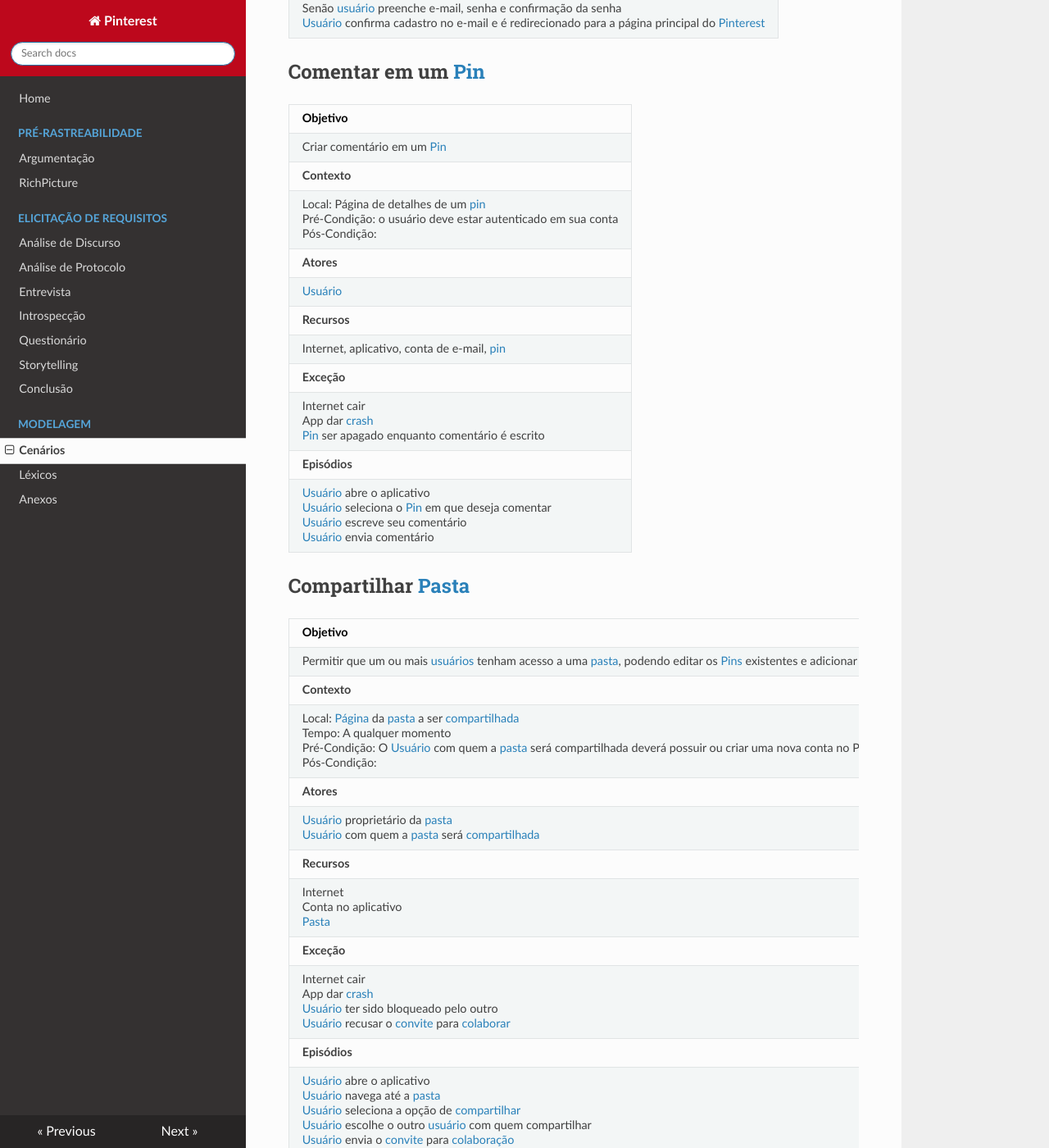
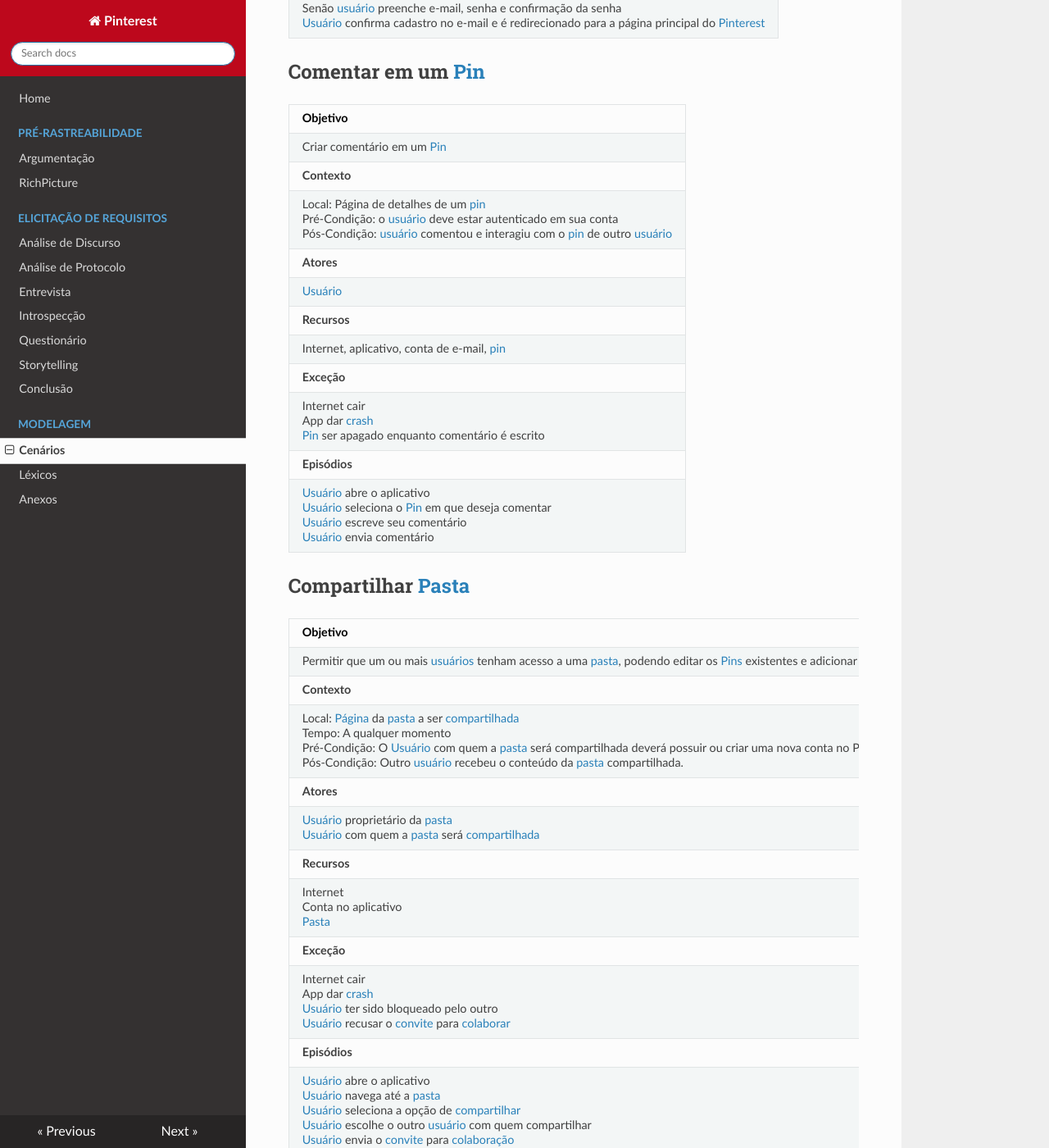
Before and after one commit to joberthrogers18/2018.2-Requisitos-Pinterest, an MkDocs documentation site: the page built from docs/cenarios.md, in a window 1280 px wide and 1400 px high, scrolled down 1059 px. Shown: the whole window at 82% size. Built offline with MkDocs 1.6.1, drawn with Linux system fonts in a browser that asks for light colours; nearby versions of some CDN libraries; old or Windows-style settings are respelled for this version of MkDocs; some of the changed text lies outside the part shown.

Commit message:
Included post conditions on scenarios

```diff
--- a/docs/cenarios.md
+++ b/docs/cenarios.md
@@ -26,7 +26,7 @@
 |--|
 | Criar comentário em um [Pin](lexicos.md#pin) |
 |**Contexto** |
-| Local: Página de detalhes de um [pin](lexicos.md#pin) <br>  Pré-Condição: o usuário deve estar autenticado em sua conta  <br>  Pós-Condição:|
+| Local: Página de detalhes de um [pin](lexicos.md#pin) <br>  Pré-Condição: o [usuário](lexicos.md#usuario) deve estar autenticado em sua conta  <br>  Pós-Condição: [usuário](lexicos.md#usuario) comentou e interagiu com o [pin](lexicos.md#pin) de outro [usuário](lexicos.md#usuario)|
 |**Atores** |
 | [Usuário](lexicos.md#usuario) |
 |**Recursos** |
@@ -42,7 +42,7 @@
 |--|
 | Permitir que um ou mais [usuários](lexicos.md#usuario) tenham acesso a uma [pasta](lexicos.md#board), podendo editar os [Pins](lexicos.md#pin) existentes e adicionar novos. |
 |**Contexto** |
-| Local: [Página](lexicos.md#pagina) da [pasta](lexicos.md#board) a ser [compartilhada](lexicos.md#compartilhar) <br> Tempo: A qualquer momento  <br> Pré-Condição: O [Usuário](lexicos.md#usuario) com quem a [pasta](lexicos.md#board) será compartilhada deverá possuir ou criar uma nova conta no Pinterest. <br>  Pós-Condição:  |
+| Local: [Página](lexicos.md#pagina) da [pasta](lexicos.md#board) a ser [compartilhada](lexicos.md#compartilhar) <br> Tempo: A qualquer momento  <br> Pré-Condição: O [Usuário](lexicos.md#usuario) com quem a [pasta](lexicos.md#board) será compartilhada deverá possuir ou criar uma nova conta no Pinterest. <br>  Pós-Condição: Outro [usuário](lexicos.md#usuario) recebeu o conteúdo da [pasta](lexicos.md#board) compartilhada.|
 |**Atores** |
 | [Usuário](lexicos.md#usuario) proprietário da [pasta](lexicos.md#board) <br> [Usuário](lexicos.md#usuario) com quem a [pasta](lexicos.md#board) será [compartilhada](lexicos.md#compartilhar)|
 |**Recursos** |
@@ -58,7 +58,7 @@
 |--|
 | Criar um local para guardar [pins](lexicos.md#pin) de um mesmo tema de escolha do [usuário](lexicos.md#usuario)|
 |**Contexto** |
-| Local: [Página](lexicos.md#pagina) de [perfil](lexicos.md#perfil) <br> Tempo: A qualquer momento  <br> Pré-Condição:  [Usuário](lexicos.md#usuario) possuir [conta](lexicos.md#conta) no aplicativo. <br>  Pós-Condição: |
+| Local: [Página](lexicos.md#pagina) de [perfil](lexicos.md#perfil) <br> Tempo: A qualquer momento  <br> Pré-Condição:  [Usuário](lexicos.md#usuario) possuir [conta](lexicos.md#conta) no aplicativo. <br>  Pós-Condição: O [usuário](lexicos.md#usuario) agora contém uma [pasta](lexicos.md#board) para guardar seus [pins](lexicos.md#pin) de acordo com a classificação desejada.|
 |**Atores** |
 | [Usuário](lexicos.md#usuario) |
 |**Recursos** |
@@ -90,7 +90,7 @@
 |--|
 | Modificar um [pin](lexicos.md#pin) de acordo com a necessidade e desejo do dono da [conta](lexicos.md#perfil)|
 |**Contexto** |
-| Local: [Página](lexicos.md#página) de perfil do [usuário](lexicos.md#usuario) <br>  Pré-Condição: Conexão com a internet <br> Ter [pinado](lexicos.md#pinado), pelo menos, um [pin](lexicos.md#pin) <br> O [usuário](lexicos.md#usuario) deve estar [autenticado](lexicos.md#logado) em sua [conta](lexicos.md#conta) <br>  Pós-Condição: |
+| Local: [Página](lexicos.md#página) de perfil do [usuário](lexicos.md#usuario) <br>  Pré-Condição: Conexão com a internet <br> Ter [pinado](lexicos.md#pinado), pelo menos, um [pin](lexicos.md#pin) <br> O [usuário](lexicos.md#usuario) deve estar [autenticado](lexicos.md#logado) em sua [conta](lexicos.md#conta) <br>  Pós-Condição: O [usuário](lexicos.md#usuario) contém um [pin](lexicos.md#pin) personalizado de acordo com seu interesse.|
 |**Atores** |
 | [Usuário](lexicos.md#usuario) |
 |**Recursos** |
@@ -122,7 +122,7 @@
 |--|
 |Utilizar todas as ferramentas exclusivas para usuários [logados](lexicos.md#login)|
 |**Contexto**|
-|Local: Pagina inicial do [Pinterest](lexicos.md#Pinterest) <br> Pré-Condição: Estar [cadastrado](), inserir o e-mail e a senha corretos <br>  Pós-Condição:|
+|Local: Pagina inicial do [Pinterest](lexicos.md#Pinterest) <br> Pré-Condição: Estar [cadastrado](), inserir o e-mail e a senha corretos <br>  Pós-Condição: O [usuário](lexicos.md#usuario) está [logado](lexicos.md#logado)|
 |**Atores**|
 |[Usuário](lexicos.md#usuário) cadastrado|
 |**Recursos**|
@@ -139,7 +139,7 @@
 |--|
 | Saber de qual site o [pin](lexicos.md#pin) está sendo enviado|
 |**Contexto** |
-| Local: Ao clicar em um [pin](lexicos.md#pin) ou passar o mouse sobre ele <br> Pré-Condição: Estar conectado à internet <br> Ser cadastrado no [Pinterest](lexicos.md#pinterest) <br>  Pós-Condição:|
+| Local: Ao clicar em um [pin](lexicos.md#pin) ou passar o mouse sobre ele <br> Pré-Condição: Estar conectado à internet <br> Ser cadastrado no [Pinterest](lexicos.md#pinterest) <br>  Pós-Condição: O [usuário](lexicos.md#usuario) é direcionado para outra página na Internet que publicou o conteúdo do [pin](lexicos.md#pin) originalmente.|
 |**Atores** |
 | [Usuário](lexicos.md#usuario)|
 |**Recursos** |
@@ -155,7 +155,7 @@
 |--|
 | Realocar [pins](lexicos.md#pin) em [pastas](lexicos.md#board) ou [subpastas](lexicos.md#subpasta) e excluir [pins](lexicos.md#pin)|
 |**Contexto** |
-| Local: [Página](lexicos.md#pagina) da [pasta](lexicos.md#board) a ser organizada <br> Tempo - A qualquer momento  <br> Pré-Condição: O [Usuário](lexicos.md#usuario) deve possuir [pins](lexicos.md#pin) na [pasta](lexicos.md#board) a ser organizada ou na [subpasta](lexicos.md#subpasta) a ser organizada  <br>  Pós-Condição:|
+| Local: [Página](lexicos.md#pagina) da [pasta](lexicos.md#board) a ser organizada <br> Tempo - A qualquer momento  <br> Pré-Condição: O [Usuário](lexicos.md#usuario) deve possuir [pins](lexicos.md#pin) na [pasta](lexicos.md#board) a ser organizada ou na [subpasta](lexicos.md#subpasta) a ser organizada  <br>  Pós-Condição: A [pasta](lexicos.md#board) e/ou a [subpasta](lexicos.md#board) estão organizadas de acordo com o interesse do [usuário](lexicos.md#usuario)|
 |**Atores** |
 | [Usuário](lexicos.md#usuario) proprietário da [pasta](lexicos.md#board) <br> [Usuários](lexicos.md#usuario) com quem a [pasta](lexicos.md#board) foi [compartilhada](lexicos.md#compartilhar)|
 |**Recursos** |
@@ -171,7 +171,7 @@
 |--|
 | Encontrar imagens referentes a um tema de preferência do usuário |
 |**Contexto** |
-| Local: [Página](lexicos.md#pagina) inicial do aplicativo versão mobile <br> Tempo: a qualquer momento  <br> Pré-Condição: usuário ter em mente palavras-chaves relativas ao tema  <br>  Pós-Condição:|
+| Local: [Página](lexicos.md#pagina) inicial do aplicativo versão mobile <br> Tempo: a qualquer momento  <br> Pré-Condição: usuário ter em mente palavras-chaves relativas ao tema  <br>  Pós-Condição: O [usuário](lexicos.md#usuario) encontrará uma [página](lexicos.md#pagina) repleta de [pins](lexicos.md#pin) de acordo com a temática desejada|
 |**Atores** |
 | [Usuário](lexicos.md#usuario) |
 |**Recursos** |
@@ -187,7 +187,7 @@
 |--|
 | Utilizar o recurso de fotografar imagens para pesquisar por imagens semelhantes |
 |**Contexto** |
-| Local: [Página](lexicos.md#pagina) inicial do aplicativo versão mobile <br> Tempo - A Qualquer momento  <br> Pré-Condição: Celular possuir câmera <br>  Pós-Condição: |
+| Local: [Página](lexicos.md#pagina) inicial do aplicativo versão mobile <br> Tempo - A Qualquer momento  <br> Pré-Condição: Celular possuir câmera <br>  Pós-Condição: O [usuário](lexicos.md#usuario) encontrará uma [página](lexicos.md#pagina) repleta de [pins](lexicos.md#pin) que possuam semelhança com as características da foto detectadas pelo [Pinterest](lexicos.md#pinterest)|
 |**Atores** |
 | [Usuário](lexicos.md#usuario) |
 |**Recursos** |
@@ -203,7 +203,7 @@
 |--|
 | [Seguir](lexicos.md#seguir) um outro [Usuário](lexicos.md#usuario) para acompanhar sua atividade no [Pinterest](lexicos.md#pinterest) |
 |**Contexto** |
-| Local: Perfil de um [usuário](lexicos.md#usuario) <br>  Pré-Condição: o [usuário](lexicos.md#usuario) não pode [seguir](lexicos.md#seguir) a si mesmo  <br>  Pós-Condição:|
+| Local: Perfil de um [usuário](lexicos.md#usuario) <br>  Pré-Condição: o [usuário](lexicos.md#usuario) não pode [seguir](lexicos.md#seguir) a si mesmo  <br>  Pós-Condição: O [usuário](lexicos.md#usuario) [logado](lexicos.md#logado) poderá acompanhar os [pins](lexicos.md#pin) de outro [usuário](lexicos.md#usuario)|
 |**Atores** |
 | [Usuário](lexicos.md#usuario) |
 |**Recursos** |
@@ -235,7 +235,7 @@
 |--|
 | Vizualizar [pins](lexicos.md#pin) de [interesse](lexicos.md#interesse) do [usuário](lexicos.md#usuario) pelo [feed](lexicos.md#feed) |
 |**Contexto** |
-| Local: [Página](lexicos.md#pagina) incial do [Pinterest](lexicos.md#pinterest) <br>  Pré-Condição: O [usuário](lexicos.md#usuario) deverá acessar o [Pinterest](lexicos.md#pinterest) caso queira vizualizar algo de seu [interesse](lexicos.md#interesse) <br>  Pós-Condição:|
+| Local: [Página](lexicos.md#pagina) incial do [Pinterest](lexicos.md#pinterest) <br>  Pré-Condição: O [usuário](lexicos.md#usuario) deverá acessar o [Pinterest](lexicos.md#pinterest) caso queira vizualizar algo de seu [interesse](lexicos.md#interesse) <br>  Pós-Condição: O [usuário](lexicos.md#usuario) visualizará o conteúdo da [página](lexicos.md#pagina) inicial do [Pinterest](lexicos.md#pinterest)|
 |**Atores** |
 | [Usuário](lexicos.md#usuario) |
 |**Recursos** |
@@ -251,7 +251,7 @@
 |--|
 | Vizualizar [pins](lexicos.md#pin) de outros usuários que o [usuário](lexicos.md#usuario) [logado](lexicos.md#logado) segue
 |**Contexto** |
-| Local: [Aba](lexicos.md#aba) [seguindo](lexicos.md#seguindo) do [Pinterest](lexicos.md#pinterest) <br>  Pré-Condição: O [usuário](lexicos.md#usuario) deverá acessar o [Pinterest](lexicos.md#pinterest) caso queira publicado pelos demais usuários que segue <br>  Pós-Condição:|
+| Local: [Aba](lexicos.md#aba) [seguindo](lexicos.md#seguindo) do [Pinterest](lexicos.md#pinterest) <br>  Pré-Condição: O [usuário](lexicos.md#usuario) deverá acessar o [Pinterest](lexicos.md#pinterest) caso queira publicado pelos demais usuários que segue <br>  Pós-Condição: O [usuário](lexicos.md#usuario) [logado](lexicos.md#logado) visualizará o conteúdo publicado pelos [usuários](lexicos.md#usuario) que está [seguindo](lexicos.md#seguir)|
 |**Atores** |
 | [Usuário](lexicos.md#usuario) [logado](lexicos.md#logado) <br> Usuários [seguidos](lexicos.md#seguidos) pelo [usuário](lexicos.md#usuario) [logado](lexicos.md#logado)|
 |**Recursos** |
@@ -267,7 +267,7 @@
 |--|
 | Poder se comunicar com outros [usuários](lexicos.md#usuario) por meio do [Pinterest](lexicos.md#pinterest) sendo por [mensagens](lexicos.md#mensagem) ou enviando [pins](lexicos.md#pin) |
 |**Contexto** |
-| Local: [Página](lexicos.md#pagina) de [mensagens](lexicos.md#mensagem) <br>  Pré-Condição: O [usuário](lexicos.md#usuario) está [logado](lexicos.md#login) em sua conta do [Pinterest](lexicos.md#pinterest) <br>  Pós-Condição:|
+| Local: [Página](lexicos.md#pagina) de [mensagens](lexicos.md#mensagem) <br>  Pré-Condição: O [usuário](lexicos.md#usuario) está [logado](lexicos.md#login) em sua conta do [Pinterest](lexicos.md#pinterest) <br>  Pós-Condição: O [usuário](lexicos.md#usuario) [logado](lexicos.md#logado) interagiu com outro [usuário](lexicos.md#usuario) que também está cadastrado no [Pinterest](lexicos.md#pinterest)|
 |**Atores** |
 | [Usuário](lexicos.md#usuario) e [usuários](lexicos.md#usuario) conhecidos|
 |**Recursos** |
@@ -283,7 +283,7 @@
 |--|
 | Ser [notificado](lexicos.md#notificacao) sobre alguma interação de outros [usuários](lexicos.md#usuário) ou novos [pins](lexicos.md#pin) relacionados a um [pin](lexicos.md#pin) [pinado](lexicos.md#pinado) |
 |**Contexto** |
-| Local: [Página](lexicos.md#pagina) de [notificações](lexicos.md#notificacao) <br> Pré-Condição: O [Usuário](lexicos.md#usuário) deve estar [logado](lexicos.md#login) na sua conta do [Pinterest](lexicos.md#pinterest) e ter algum [pin](lexicos.md#pin) [pinado](lexicos.md#pinado) ou [seguir](lexicos.md#seguir) algum outro [usuário](lexicos.md#usuário) <br>  Pós-Condição:|
+| Local: [Página](lexicos.md#pagina) de [notificações](lexicos.md#notificacao) <br> Pré-Condição: O [Usuário](lexicos.md#usuário) deve estar [logado](lexicos.md#login) na sua conta do [Pinterest](lexicos.md#pinterest) e ter algum [pin](lexicos.md#pin) [pinado](lexicos.md#pinado) ou [seguir](lexicos.md#seguir) algum outro [usuário](lexicos.md#usuário) <br>  Pós-Condição: O [usuário](lexicos.md#usuario) [logado](lexicos.md#logado) será [notificado](lexicos.md#notificacao) quando um outro [usuário](lexicos.md#usuario) interagir com ele|
 |**Autores** |
 | [Usuários](lexicos.md#usuário), [usuários](lexicos.md#usuário) seguido e o [Pinterest](lexicos.md#pinterest) |
 |**Recursos** |
```
